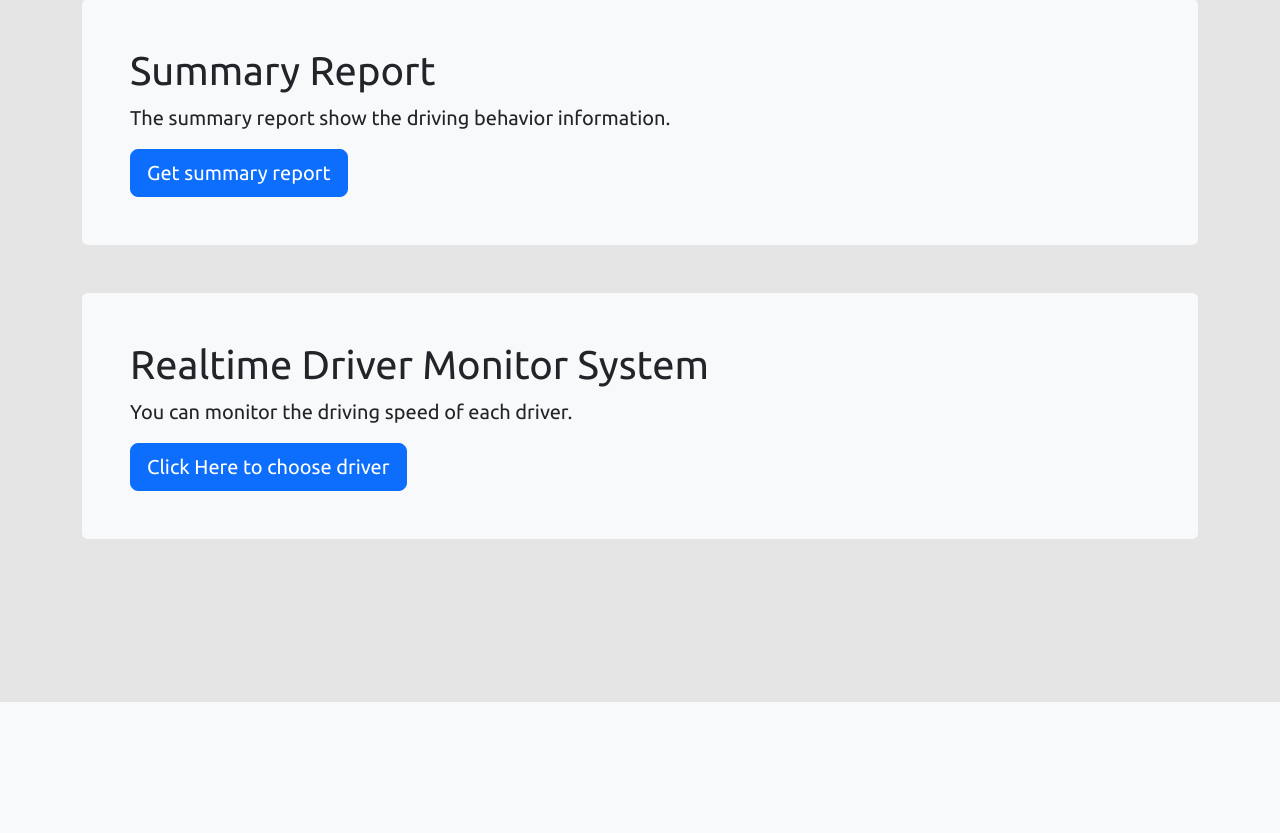
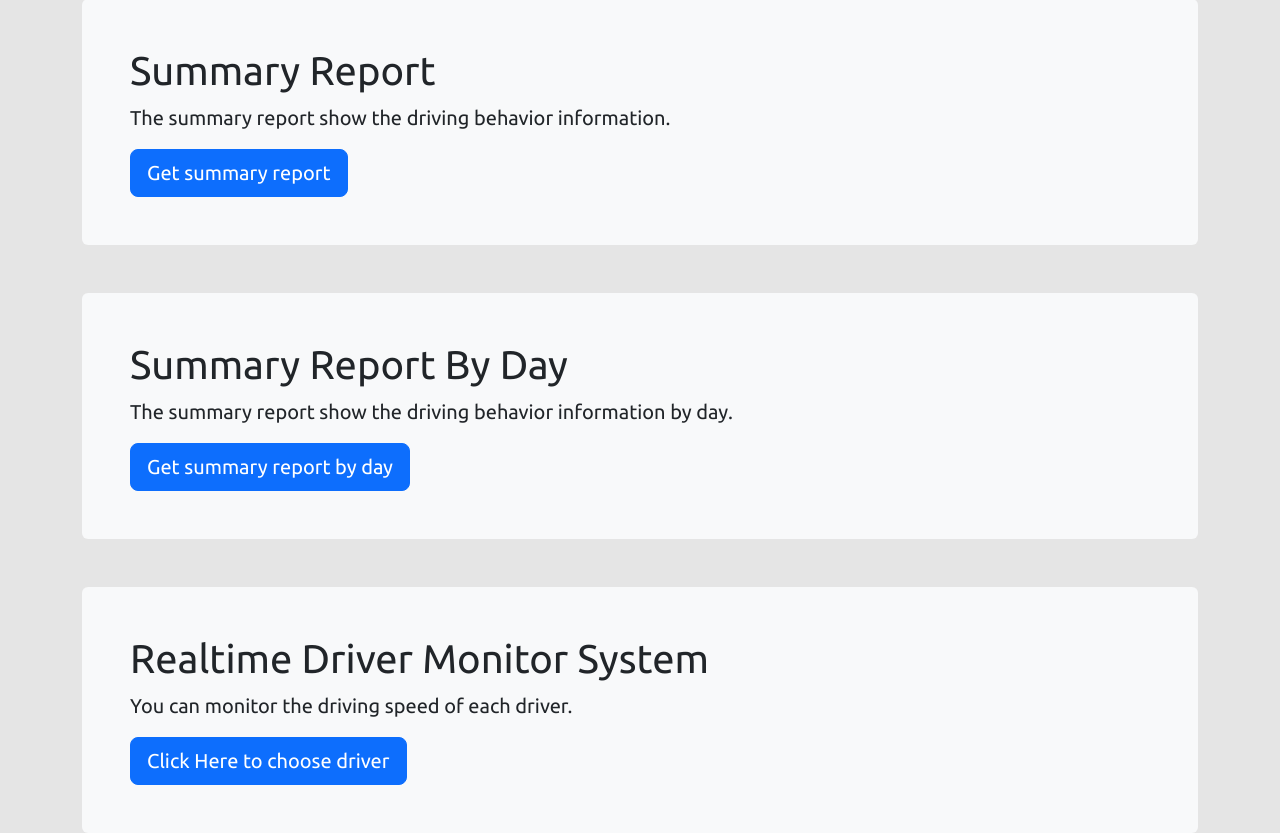
Before and after one commit to wd5557/comp4442cloud, a Django app: page / in a window 1280 px wide. Shown: the part 98-931 px from the top of the page. Before the commit the page ends 800 px from the top, so only its background shows below. Run offline with Django 4.2, Linux system fonts and the light colour scheme; some libraries are stand-ins or nearby versions; some web fonts are replaced.

Commit message:
Update index.html

```diff
--- a/dashboard/templates/index.html
+++ b/dashboard/templates/index.html
@@ -12,6 +12,12 @@
         </div>
         <br><br>
         <div class="bg-light p-5 rounded">
+          <h1>Summary Report By Day</h1>
+          <p class="lead">The summary report show the driving behavior information by day.</p>
+          <a class="btn btn-lg btn-primary text-white" href="/summary" role="button">Get summary report by day</a>
+        </div>
+        <br><br>
+        <div class="bg-light p-5 rounded">
             <h1>Realtime Driver Monitor System</h1>
             <p class="lead">You can monitor the driving speed of each driver.</p>
             <a class="btn btn-lg btn-primary text-white" href="/driver" role="button">Click Here to choose driver</a>
```
